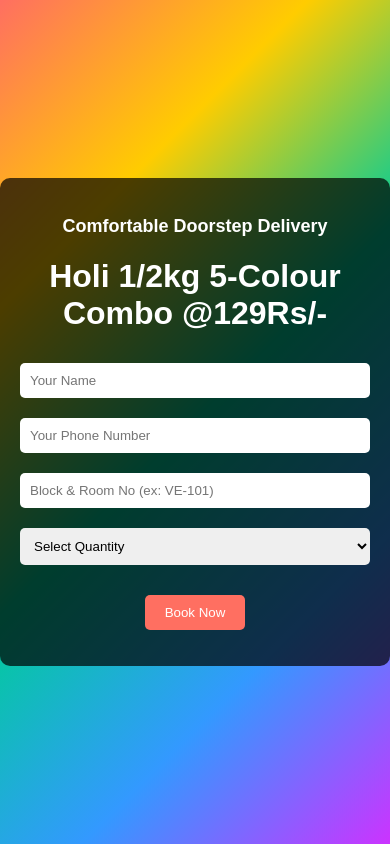
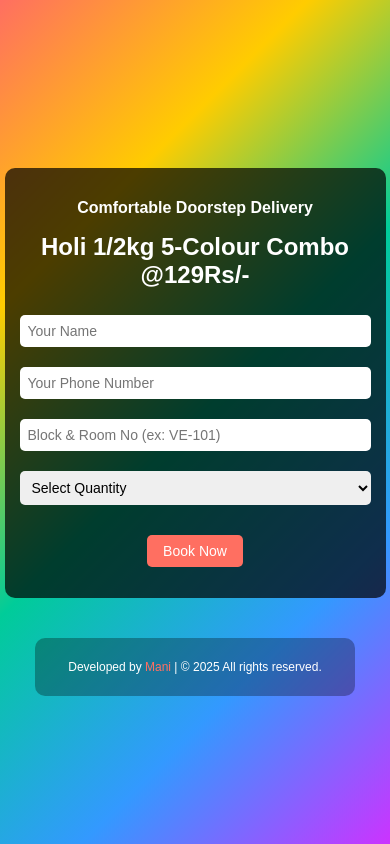
Before and after one commit to Manikanteswar1/Holicolours, a website: page public/index.html in a window 390 px wide. Drawn offline with Linux system fonts and the light colour scheme.

Commit message:
Updated added extra csv file

```diff
--- /dev/null
+++ b/orders.csv
@@ -0,0 +1,4 @@
+14,Manikanta baddi,2,6304156227,"Srm University ap,mangalagiri,neerukonda",5-Color Combo,2025-03-10T18:34:30.001Z,false,false
+15,Manikanta baddi,2,6304156227,"Srm University ap,mangalagiri,neerukonda",5-Color Combo,2025-03-10T18:42:06.752Z,false,false
+16,Manikanta baddi,2,6304156227,"Srm University ap,mangalagiri,neerukonda",5-Color Combo,2025-03-10T18:55:51.560Z,false,false
+17,Manikanta baddi,3,6304156227,"Srm University ap,mangalagiri,neerukonda",5-Color Combo,2025-03-10T18:57:54.197Z,false,false
--- a/package.json
+++ b/package.json
@@ -9,8 +9,11 @@
   "dependencies": {
     "body-parser": "^1.20.3",
     "cors": "^2.8.5",
+    "csv-writer": "^1.6.0",
     "dotenv": "^16.4.7",
     "express": "^4.21.2",
+    "fs": "^0.0.1-security",
+    "json2csv": "^6.0.0-alpha.2",
     "mongoose": "^8.12.1",
     "sqlite3": "^5.1.6"
   }
--- a/public/index.html
+++ b/public/index.html
@@ -5,6 +5,7 @@
   <meta name="viewport" content="width=device-width, initial-scale=1.0">
   <title>Holi Colors Combo Booking</title>
   <style>
+    /* General Styles */
     body {
       font-family: Arial, sans-serif;
       background: linear-gradient(135deg, #ff6f61, #ffcc00, #00cc99, #3399ff, #cc33ff);
@@ -16,16 +17,21 @@
       padding: 0;
       min-height: 100vh;
       display: flex;
+      flex-direction: column;
       justify-content: center;
       align-items: center;
     }
+
     .container {
       background: rgba(0, 0, 0, 0.7);
       padding: 20px;
       border-radius: 10px;
+      margin-bottom: 40px;
       max-width: 400px;
-      width: 100%;
+      width: 90%;
+      margin: 20px auto;
     }
+
     input, select {
       width: 100%;
       padding: 10px;
@@ -34,6 +40,7 @@
       border-radius: 5px;
       box-sizing: border-box;
     }
+
     button {
       background: #ff6f61;
       color: white;
@@ -42,18 +49,71 @@
       margin-top: 20px;
       border-radius: 5px;
       cursor: pointer;
+      /* Button is not full-width */
     }
+
     button:hover {
       background: #ff4a3d;
     }
+
     #message {
       margin-top: 10px;
       font-weight: bold;
     }
+
     .delivery-text {
       font-size: 18px;
       font-weight: bold;
       margin-bottom: 10px;
+    }
+
+    /* Footer Styles */
+    footer {
+      background: rgba(0, 0, 0, 0.3);
+      padding: 10px;
+      border-radius: 10px;
+      margin-top: 20px;
+      width: 90%;
+      max-width: 300px;
+      font-size: 12px;
+    }
+
+    footer a {
+      color: #ff6f61;
+      text-decoration: none;
+    }
+
+    footer a:hover {
+      text-decoration: underline;
+    }
+
+    /* Mobile Responsiveness */
+    @media (max-width: 480px) {
+      h1 {
+        font-size: 24px;
+      }
+
+      .delivery-text {
+        font-size: 16px;
+      }
+
+      .container {
+        padding: 15px;
+      }
+
+      input, select {
+        padding: 8px;
+        font-size: 14px;
+      }
+
+      button {
+        padding: 8px 16px;
+        font-size: 14px;
+      }
+
+      footer {
+        font-size: 12px;
+      }
     }
   </style>
 </head>
@@ -78,12 +138,17 @@
     <p id="message"></p>
   </div>
 
+  <!-- Footer -->
+  <footer>
+    <p>Developed by <a >Mani</a> | &copy; 2025 All rights reserved.</p>
+  </footer>
+
   <script>
     function displayMessage(message, isError = false) {
       const messageElement = document.getElementById('message');
       messageElement.textContent = message;
       messageElement.style.color = isError ? '#ff4a3d' : '#00cc99';
-      setTimeout(() => messageElement.textContent = '', 5000);
+      setTimeout(() => messageElement.textContent = '', 30000);
     }
 
     document.getElementById('bookingForm').addEventListener('submit', async (e) => {
```
Also changed, not shown: server.js (+38 -1 lines), 2 other files.
